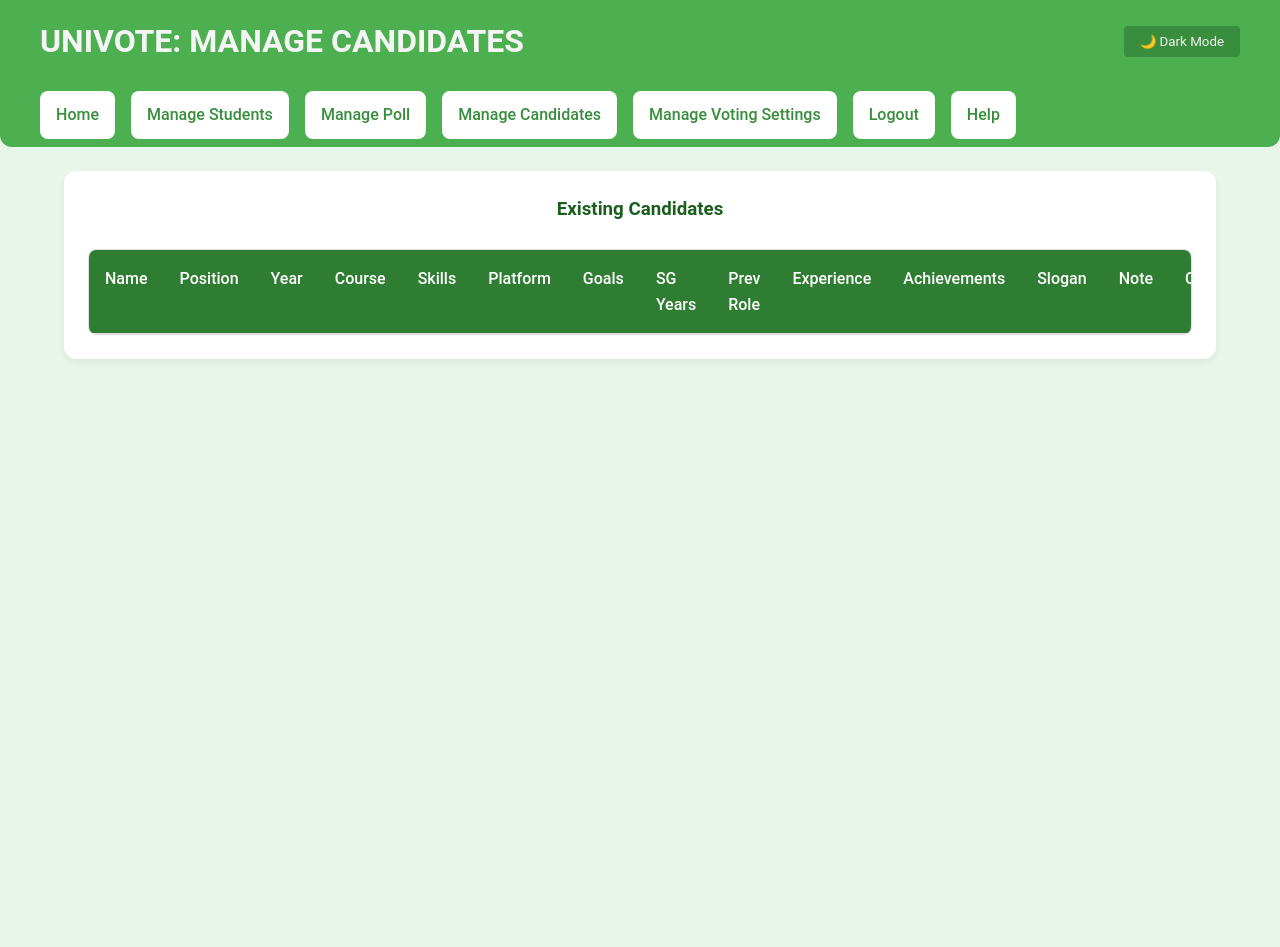
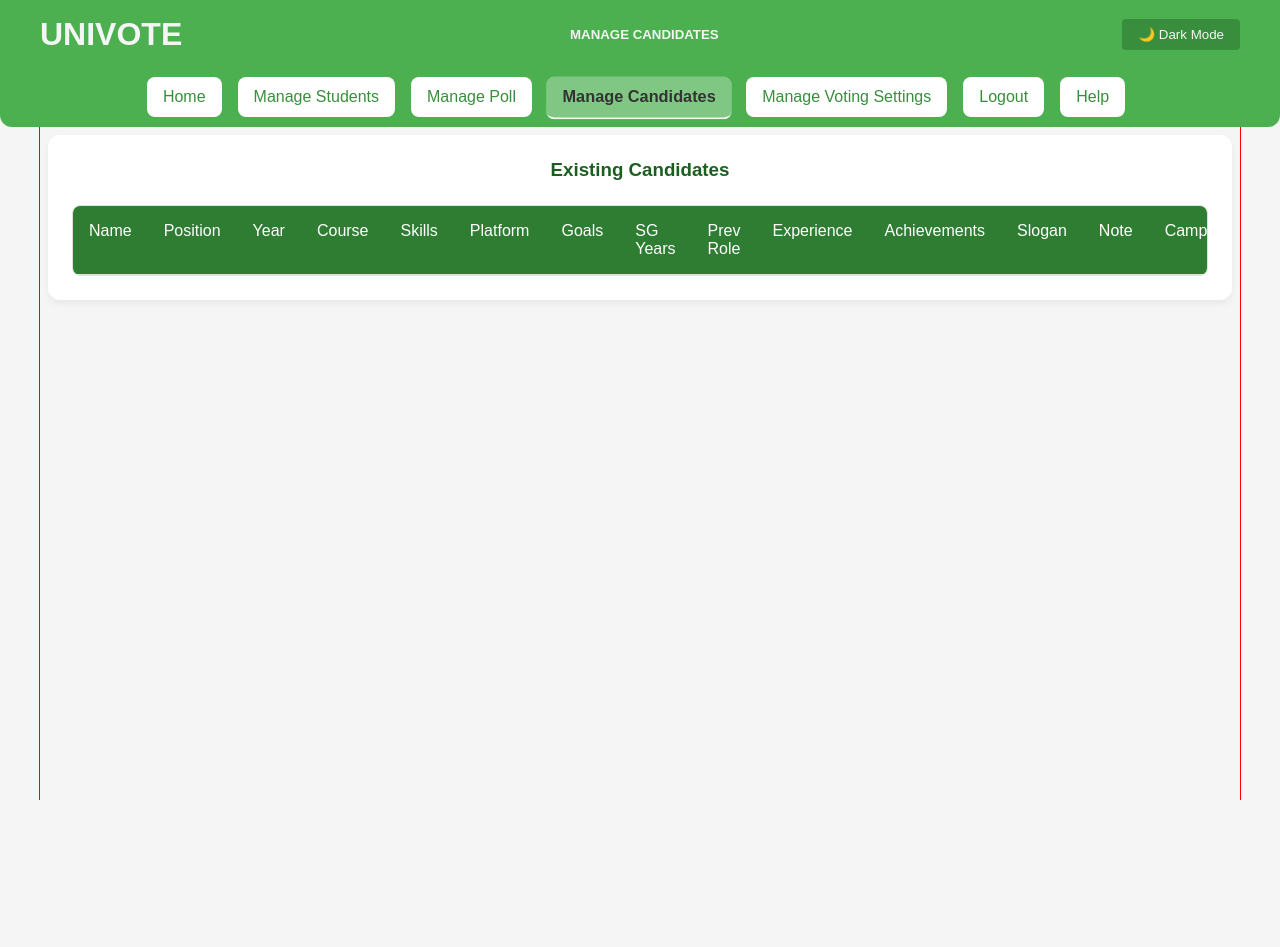
Before and after one commit to YAEGER01/voting_system, a Flask app: template templates/admin_manage_candidates.html in a window 1280 px wide. After the commit the page ends 800 px from the top, so only its background shows below. Run offline with Flask 3, Linux system fonts and the light colour scheme; the template is opened without the code that fills it, so the values that code supplies are empty.

Commit message:
Fixed Nav

```diff
--- a/static/css/admin_dash.css
+++ b/static/css/admin_dash.css
@@ -78,10 +78,11 @@
 
 .dashboard-content {
   flex: 1;
-  padding: 2rem;
+  padding: .5rem;
   max-width: 1200px;
   margin: 0 auto;
   width: 100%;
+  outline: 1px solid red;
 }
 
 /* === NAVIGATION === */
@@ -180,4 +181,13 @@
       0 6px 16px rgba(0, 0, 0, 0.12);
 
   }
+
+  .dashboard-content {
+    padding: 1rem;
+  }
+
+  .dashboard-card {
+    width: 100% !important;
+    margin: 0 auto;
+  }
 }
--- a/templates/admin_manage_candidates.html
+++ b/templates/admin_manage_candidates.html
@@ -18,24 +18,6 @@
       --dark-gray: #424242;
     }
 
-    * {
-      box-sizing: border-box;
-      margin: 0;
-      padding: 0;
-      font-family: 'Roboto', sans-serif;
-    }
-
-    body {
-      background-color: var(--lighter-green);
-      line-height: 1.6;
-    }
-
-    .dashboard-content {
-      display: flex;
-      flex-direction: column;
-      padding: 1.5rem;
-      min-height: 100vh;
-    }
 
     #app {
       max-width: 1400px;
@@ -56,7 +38,7 @@
     h3 {
       color: var(--dark-green);
       margin-bottom: 1.25rem;
-      font-weight: 600;
+
       text-align: center;
     }
 
@@ -207,7 +189,8 @@
   <div class="dashboard">
     <header class="dashboard-header">
       <div class="header-content">
-        <h1>UNIVOTE: MANAGE CANDIDATES</h1>
+        <h1>UNIVOTE<h5>MANAGE CANDIDATES</h5>
+        </h1>
         <div class="header-actions">
           <button id="theme-toggle" class="btn">🌙 Dark Mode</button>
         </div>
@@ -215,16 +198,19 @@
     </header>
 
     <nav class="dashboard-nav">
-      <ul class="nav-list">
+      <div class="nav-container">
+        <button class="nav-toggle" onclick="toggleNav()">☰</button>
+        <ul class="nav-list" id="navMenu">
           <li class="nav-item"><a href="{{ url_for('admin_dashboard') }}">Home</a></li>
           <li class="nav-item"><a href="{{ url_for('manage_students') }}">Manage Students</a></li>
           <li class="nav-item"><a href="{{ url_for('manage_poll') }}">Manage Poll</a></li>
-        <li class="nav-item"><a href="{{ url_for('manage_candidates') }}">Manage Candidates</a></li>
+          <li class="nav-item"><a href="{{ url_for('manage_candidates') }}" class="active">Manage Candidates</a></li>
           <li class="nav-item"><a href="{{ url_for('manage_settings') }}">Manage Voting Settings</a></li>
           <li class="nav-item"><a href="{{ url_for('logout') }}"
               onclick="return confirm('Are you sure you want to logout?');">Logout</a></li>
           <li class="nav-item"><a href="#">Help</a></li>
         </ul>
+      </div>
     </nav>
 
     <main class="dashboard-content">
@@ -320,6 +306,11 @@
       });
     });
   </script>
+  <script>
+    function toggleNav() {
+      document.getElementById('navMenu').classList.toggle('show');
+    }
+  </script>
 </body>
 
 </html>
--- a/templates/admin_manage_students.html
+++ b/templates/admin_manage_students.html
@@ -212,7 +212,8 @@
   <div class="dashboard">
     <header class="dashboard-header">
       <div class="header-content">
-        <h1>UNIVOTE: MANAGE USERS</h1>
+        <h1>UNIVOTE<h5>MANAGE USERS</h5>
+        </h1>
         <div class="header-actions">
           <button id="theme-toggle" class="btn">🌙 Dark Mode</button>
         </div>
```
Also changed, not shown: templates/admin_dash.html (+24 -9 lines), templates/admin_manage_poll.html (+12 -3 lines), templates/admin_manage_settings.html (+12 -3 lines), templates/sysadmin.html (+49 -12 lines). Lines whose indentation alone changed are shown as unchanged.
